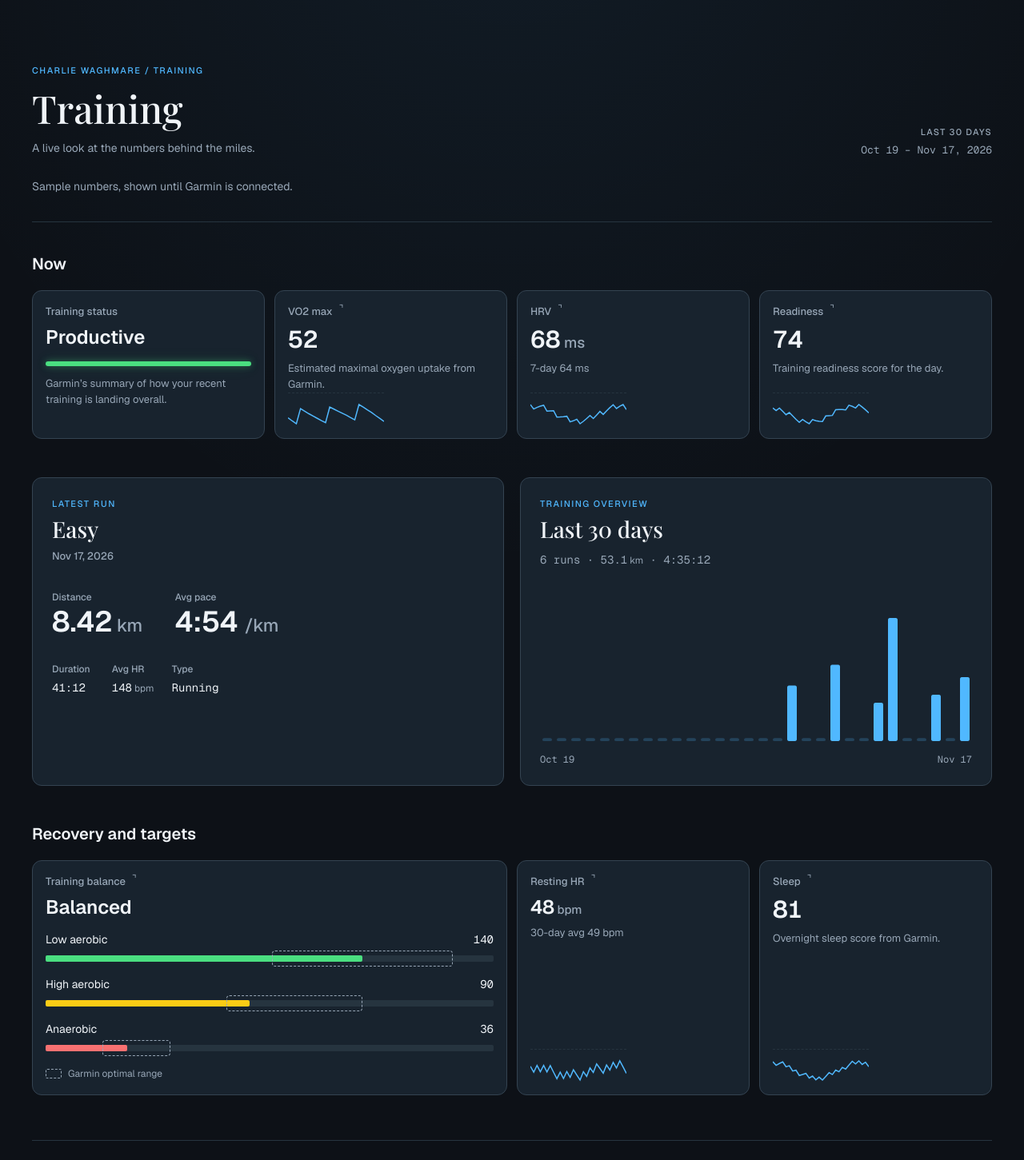
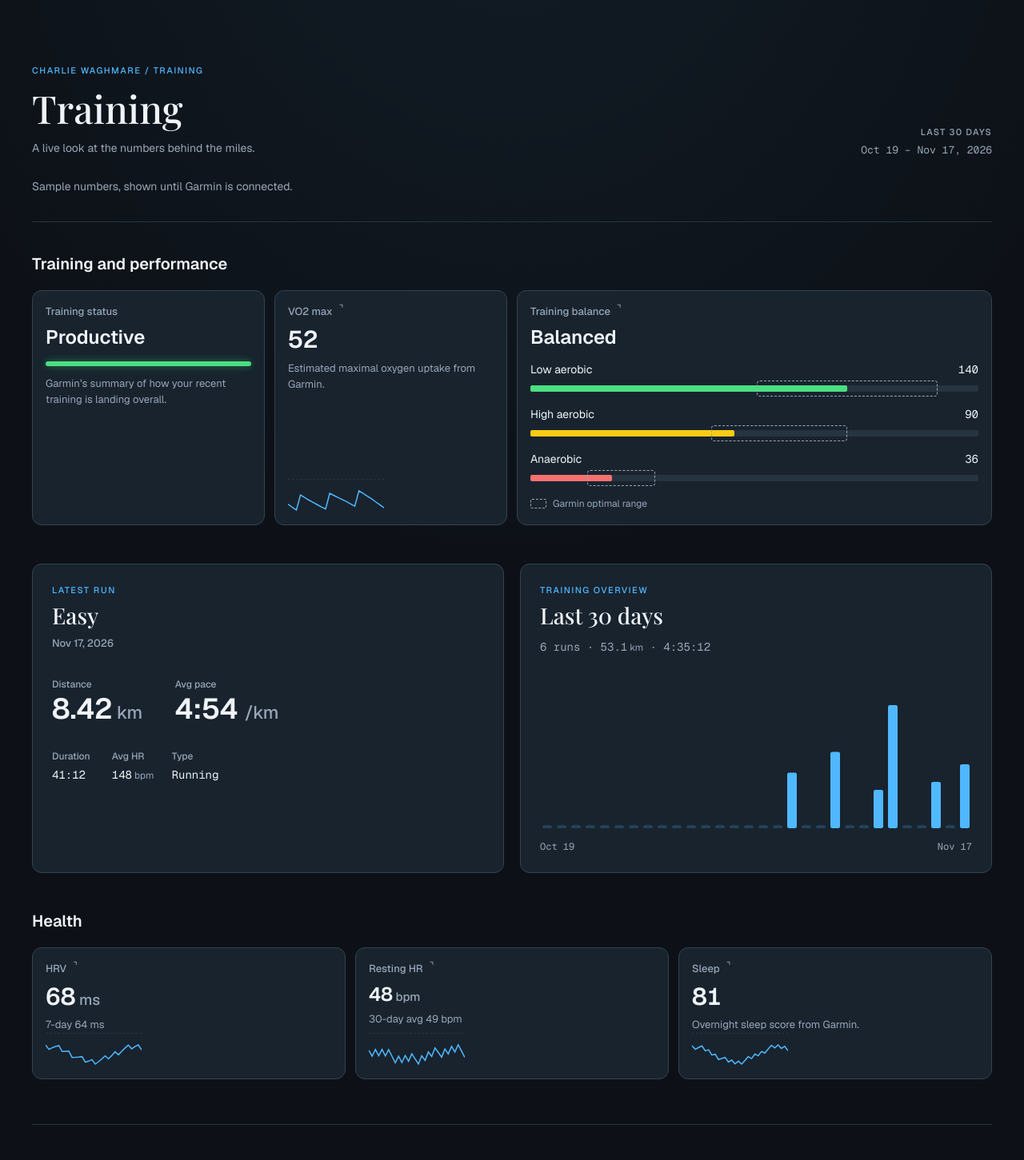
Before and after one commit to charliewaghmare/charliewaghmare.com, a Next.js app: page /training in a window 1280 px wide. Shown: the top 1451 px of the page at 80% size. Built offline with nearby package versions, Linux system fonts and the light colour scheme.

Commit message:
Group training performance and health cards

```diff
--- a/src/components/metric-explorer.tsx
+++ b/src/components/metric-explorer.tsx
@@ -79,7 +79,7 @@ export function MetricExplorer({
             id="primary-metrics-heading"
             className="type-section td-text text-[1.125rem] leading-tight sm:text-[1.25rem]"
           >
-            Now
+            Training and performance
           </h2>
           <div className="mt-5 grid grid-cols-2 gap-3 lg:grid-cols-4">
             {primary.map((metric) => metric.id === "status" ? (
@@ -89,6 +89,7 @@ export function MetricExplorer({
                 key={metric.id}
                 metric={metric}
                 onOpen={(trigger) => openMetricById(metric.id, trigger)}
+                className={metric.id === "balance" ? "col-span-2" : undefined}
               />
             ))}
           </div>
@@ -103,15 +104,14 @@ export function MetricExplorer({
             id="secondary-metrics-heading"
             className="type-section td-text text-[1.125rem] leading-tight sm:text-[1.25rem]"
           >
-            Recovery and targets
+            Health
           </h2>
-          <div className="mt-5 grid grid-cols-2 gap-3 md:grid-cols-4">
+          <div className="mt-5 grid grid-cols-1 gap-3 sm:grid-cols-3">
             {secondary.map((metric) => (
               <MetricCardButton
                 key={metric.id}
                 metric={metric}
                 onOpen={(trigger) => openMetricById(metric.id, trigger)}
-                className={metric.id === "balance" ? "col-span-2" : undefined}
               />
             ))}
           </div>
--- a/src/components/training-view.tsx
+++ b/src/components/training-view.tsx
@@ -9,8 +9,8 @@ import { site } from "@/content/site";
 import { formatDay } from "@/lib/garmin/format";
 import type { TrainingSnapshot } from "@/lib/garmin/snapshot";
 
-const PRIMARY_IDS = ["status", "vo2", "hrv", "readiness"];
-const SECONDARY_IDS = ["balance", "rhr", "sleep"];
+const PRIMARY_IDS = ["status", "vo2", "balance"];
+const SECONDARY_IDS = ["hrv", "rhr", "sleep"];
 
 export function TrainingView({
   snapshot,
@@ -205,8 +205,8 @@ export function TrainingFallback() {
         <div className="td-skeleton mt-3 h-4 w-80 max-w-full animate-pulse rounded" />
       </div>
       <div className="mt-10 grid grid-cols-2 gap-3 lg:grid-cols-4">
-        {Array.from({ length: 4 }).map((_, index) => (
-          <div key={index} className="td-skeleton h-28 animate-pulse rounded-[0.75rem]" />
+        {Array.from({ length: 3 }).map((_, index) => (
+          <div key={index} className={`td-skeleton h-28 animate-pulse rounded-[0.75rem]${index === 2 ? " col-span-2" : ""}`} />
         ))}
       </div>
       <div className="mt-12 grid gap-4 lg:grid-cols-2">
```
